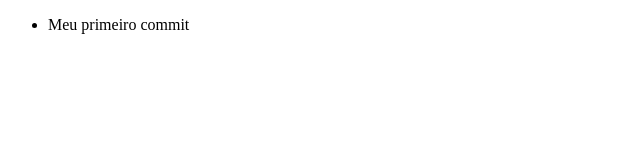
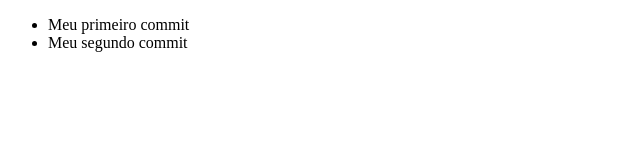
Before and after one commit to leonardocesarnascimento/treinamento-git-29042022, a plain HTML site: page index.html in a window 1280 px wide. Shown: the whole page, without its empty margins (0-640 px from the left). Drawn offline with Linux system fonts and the light colour scheme.

Commit message:
Meu segundo commit

```diff
--- a/index.html
+++ b/index.html
@@ -9,6 +9,7 @@
 <body>
     <ul>
         <li>Meu primeiro commit</li>
+        <li>Meu segundo commit</li>
     </ul>
 </body>
 </html>
```
